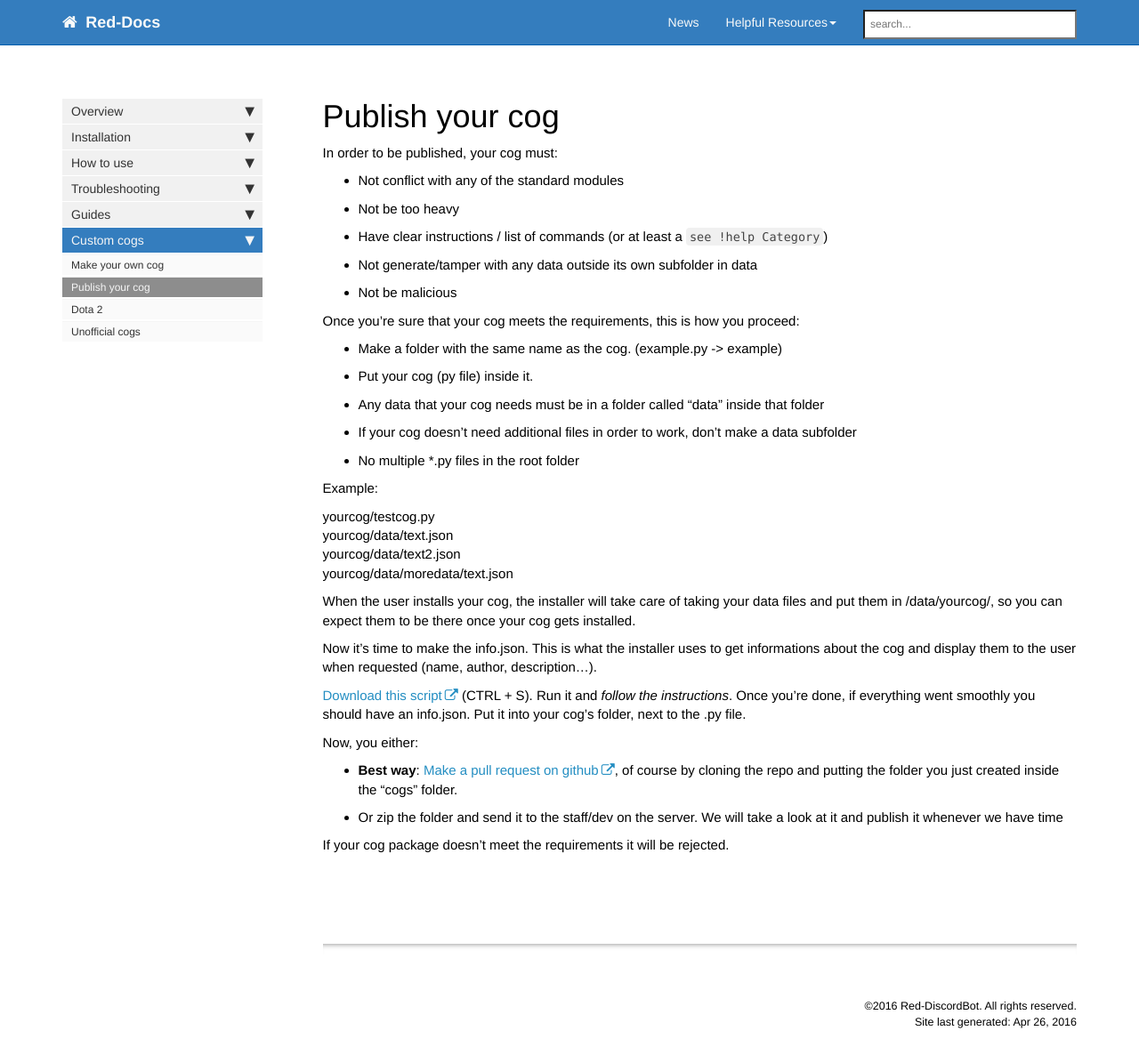
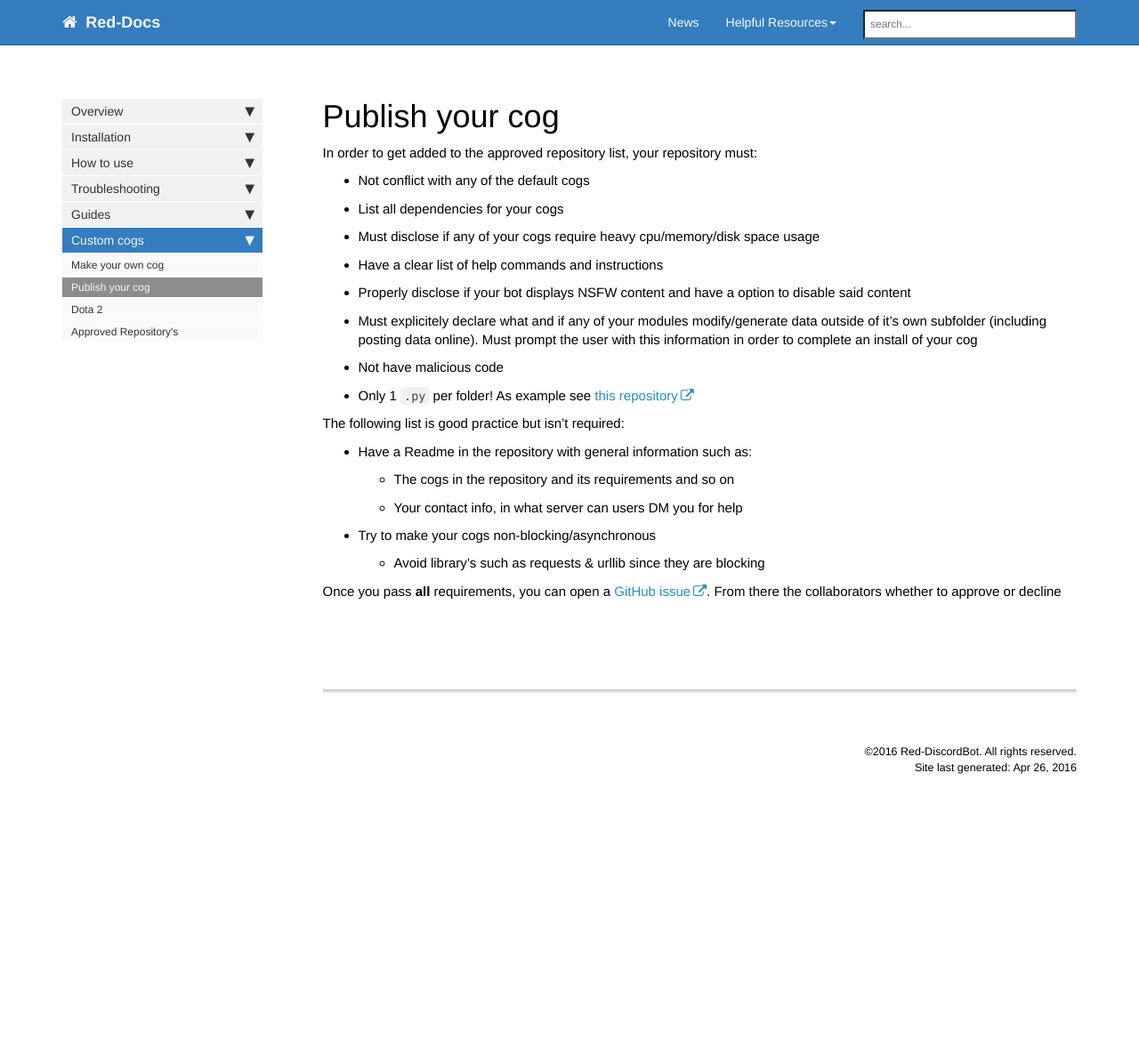
Before and after one commit to Twentysix26/Red-Docs, a Jekyll site: the page built from red/red_cog_how_to_publish.md, in a window 1280 px wide and 1209 px high. Shown: the top 1195 px of the window at 89% size. Built offline with Jekyll 4.4.1, drawn with Linux system fonts in a browser that asks for light colours; nearby versions of some CDN libraries; comment, search, counter and statistics services are not loaded.

Commit message:
A story of love!
New approved cogs list
New publish Guide
Updated Sidebar
Kowlin is sleepy...

```diff
--- a/red/red_cog_how_to_publish.md
+++ b/red/red_cog_how_to_publish.md
@@ -4,48 +4,24 @@ sidebar: red_sidebar
 permalink: /red_cog_how_to_publish/
 ---
 
-In order to be published, your cog must:
+In order to get added to the approved repository list, your repository must:
 
- *  Not conflict with any of the standard modules
+* Not conflict with any of the default cogs
+* List all dependencies for your cogs
+* Must disclose if any of your cogs require heavy cpu/memory/disk space usage
+* Have a clear list of help commands and instructions
+* Properly disclose if your bot displays NSFW content and have a option to disable said content
+* Must explicitely declare what and if any of your modules modify/generate data outside of it's own subfolder (including posting data online). Must prompt the user with this information in order to complete an install of your cog
+* Not have malicious code
+* Only 1 ``.py`` per folder! As example see [this repository](https://github.com/tekulvw/Squid-Plugins)
 
- *  Not be too heavy
+The following list is good practice but isn't required:
 
- *  Have clear instructions / list of commands (or at least a `see !help Category`)
-
- *  Not generate/tamper with any data outside its own subfolder in data
-
- *  Not be malicious
-
-Once you're sure that your cog meets the requirements, this is how you proceed:
-
- * Make a folder with the same name as the cog. (example.py -> example)
-
- * Put your cog (py file) inside it.
-
- * Any data that your cog needs must be in a folder called "data" inside that folder
-
- * If your cog doesn't need additional files in order to work, don't make a data subfolder
-
- * No multiple *.py files in the root folder
-
-Example:
-
-yourcog/testcog.py
-yourcog/data/text.json
-yourcog/data/text2.json
-yourcog/data/moredata/text.json
+* Have a Readme in the repository with general information such as:
+    * The cogs in the repository and its requirements and so on
+    * Your contact info, in what server can users DM you for help
+* Try to make your cogs non-blocking/asynchronous
+    * Avoid library's such as requests & urllib since they are blocking
 
 
-When the user installs your cog, the installer will take care of taking your data files and put them in /data/yourcog/, so you can expect them to be there once your cog gets installed.
-
-Now it's time to make the info.json. This is what the installer uses to get informations about the cog and display them to the user when requested (name, author, description...).
-
-[Download this script](https://gist.githubusercontent.com/Twentysix26/73a2a09238d6875b5cb7/raw/ab4d1e45e293730c358c3e441f502bb99e8f183d/info_maker.py) (CTRL + S). Run it and *follow the instructions*. Once you're done, if everything went smoothly you should have an info.json. Put it into your cog's folder, next to the .py file.
-
-Now, you either:
-
- * **Best way**: [Make a pull request on github](https://github.com/Twentysix26/Red-Cogs), of course by cloning the repo and putting the folder you just created inside the "cogs" folder.
-
- * Or zip the folder and send it to the staff/dev on the server. We will take a look at it and publish it whenever we have time
-
-If your cog package doesn't meet the requirements it will be rejected.
+Once you pass **all** requirements, you can open a [GitHub issue](https://github.com/Twentysix26/Red-Docs/issues). From there the collaborators whether to approve or decline
```
Also changed, not shown: _data/sidebars/red_sidebar.yaml (+6 -2 lines), red/red_cog_approved_repos.md (added, +29 -0 lines), red/red_guide_bot_accounts.md (+1 -1 lines), red/red_guide_cogs_repo.md (deleted, +0 -68 lines).
